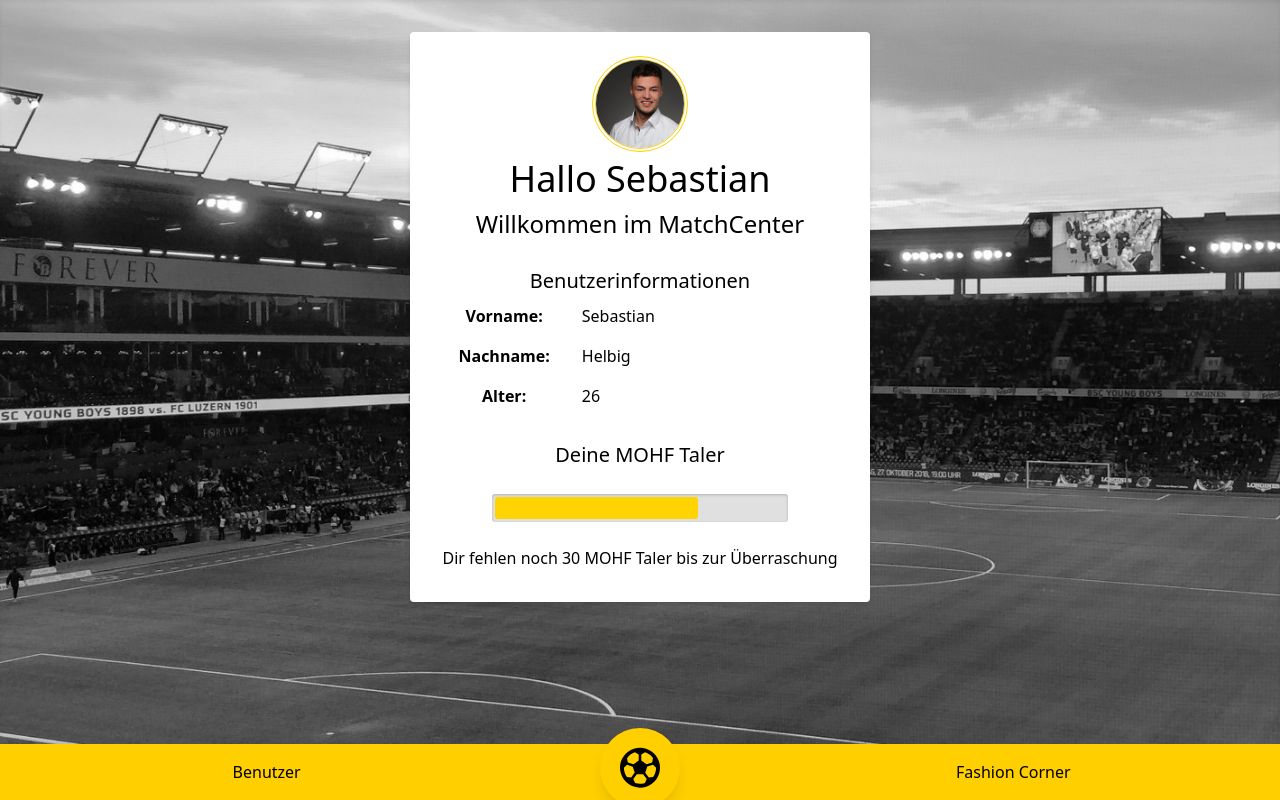
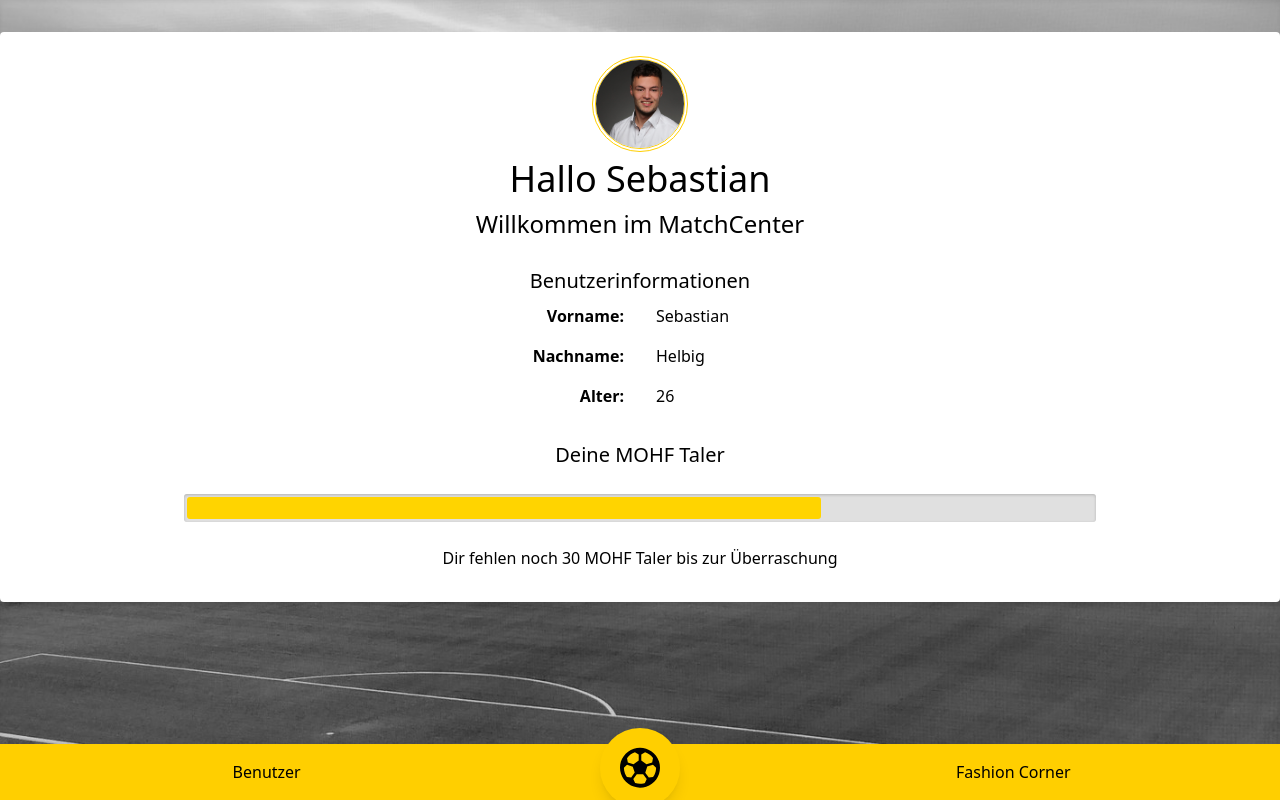
Before and after one commit to Tamalera/next-level-matchcenter, a Vue app: page /user in a window 1280 px wide. Built offline with nearby package versions, Linux system fonts and the light colour scheme; what vue-native-websocket would draw is missing.

Commit message:
Fix table

```diff
--- a/src/views/User.vue
+++ b/src/views/User.vue
@@ -20,17 +20,17 @@
           <br />
           <div class="content-center userinfo">
             <h3 class="text-center text-xl">Benutzerinformationen</h3>
-            <table class="table-fixed content-center">
+            <table class="table-fixed content-center w-full">
               <tr class="content-center">
-                <th class="w-1/2 px-4 py-2">Vorname:</th>
+                <th class="w-1/2 px-4 py-2 text-right">Vorname:</th>
                 <td class="w-1/2 px-4 py-2">Sebastian</td>
               </tr>
               <tr class="content-center">
-                <th class="w-1/2 px-4 py-2">Nachname:</th>
+                <th class="w-1/2 px-4 py-2 text-right">Nachname:</th>
                 <td class="w-1/2 px-4 py-2">Helbig</td>
               </tr>
               <tr class="content-center">
-                <th class="w-1/2 px-4 py-2">Alter:</th>
+                <th class="w-1/2 px-4 py-2 text-right">Alter:</th>
                 <td class="w-1/2 px-4 py-2">26</td>
               </tr>
             </table>
```
